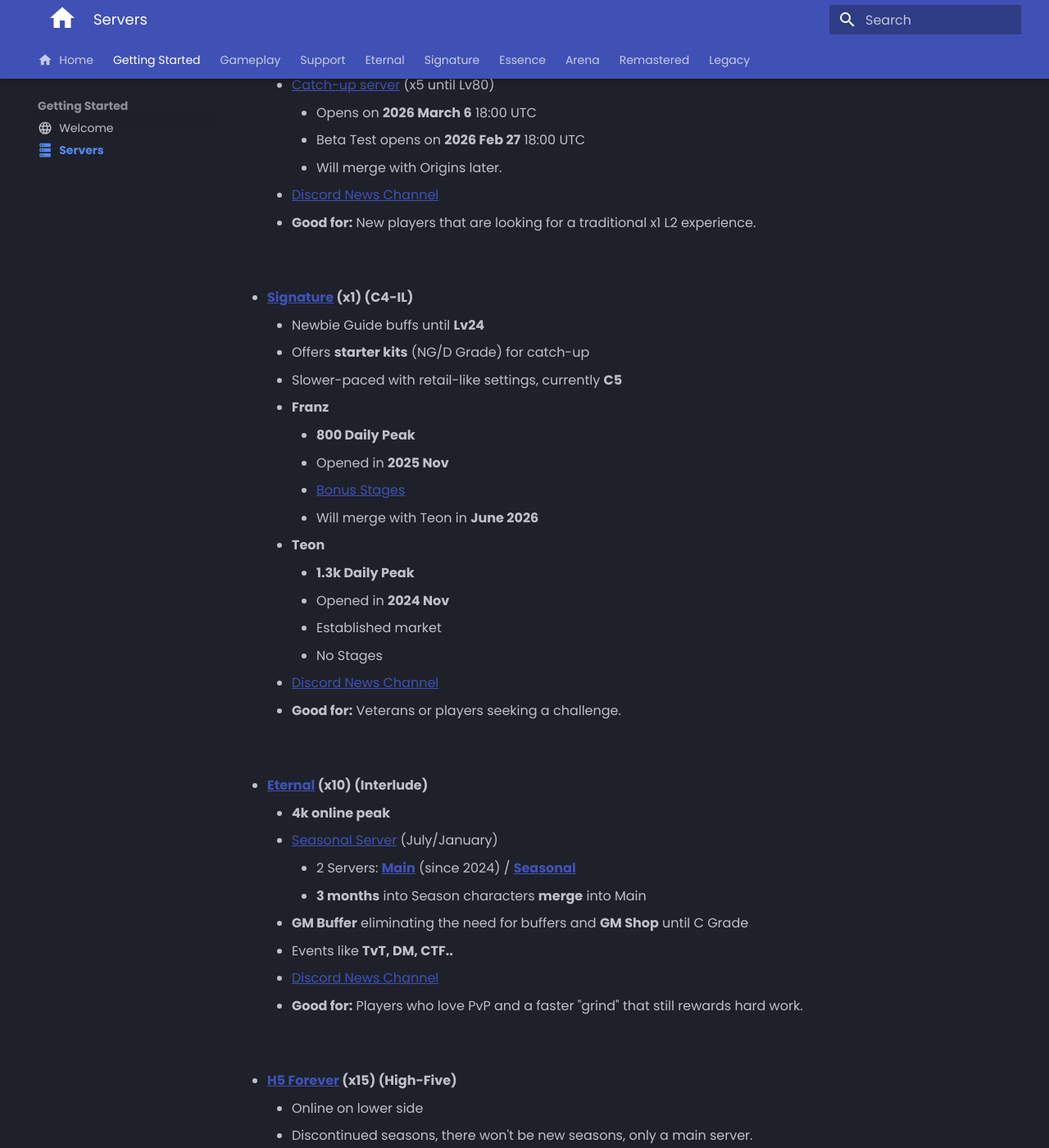
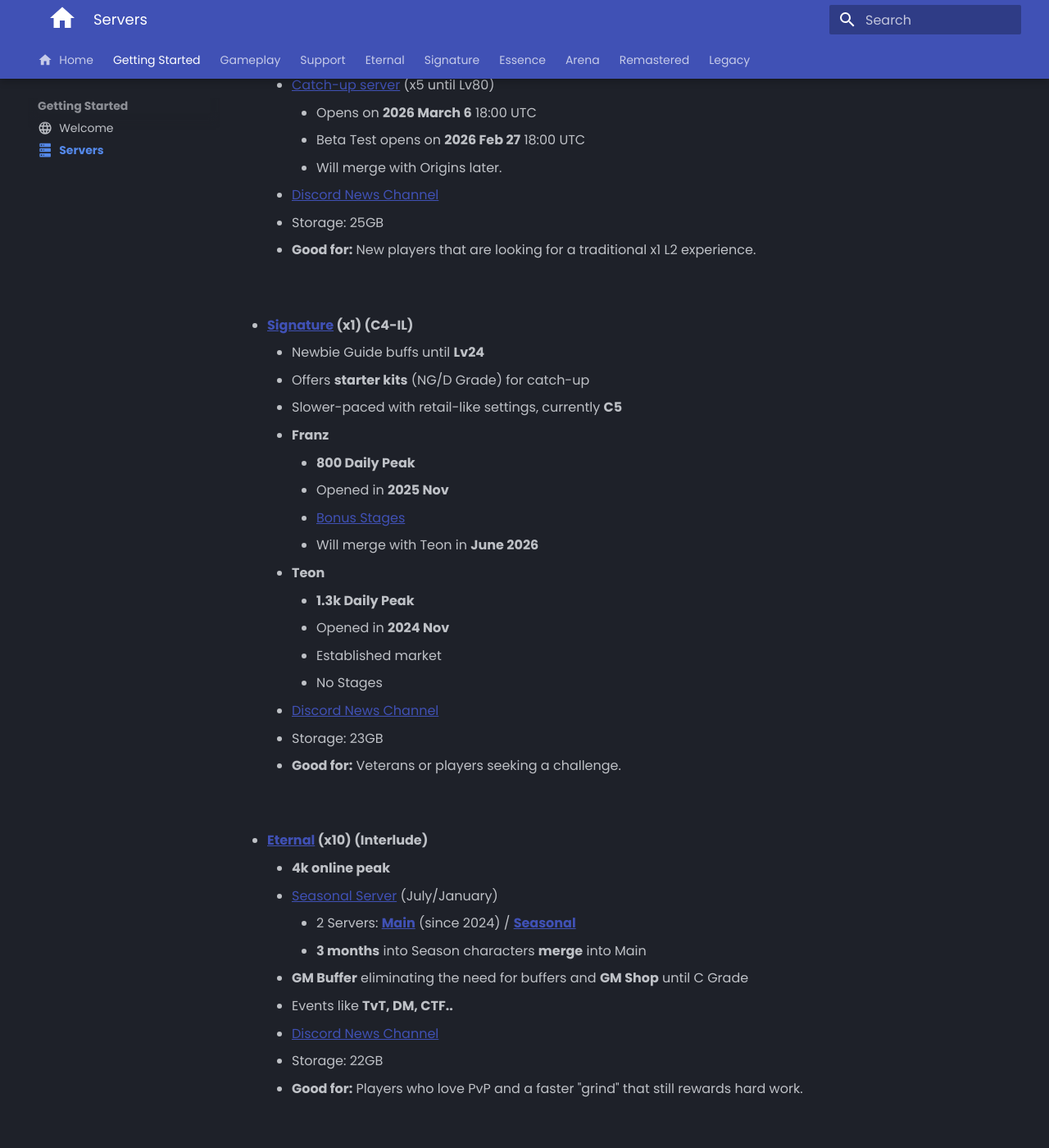
Before and after one commit to tab1-web/faq, an MkDocs documentation site: the page built from docs/getting-started/servers.md, in a window 1280 px wide and 1400 px high, scrolled down 609 px. Shown: the whole window at 82% size. Built offline with MkDocs 1.6.1 and Material for MkDocs 9.7.7, drawn with Linux system fonts in a browser that asks for light colours; some web fonts are replaced; comment, search, counter and statistics services are not loaded; some of the changed text lies outside the part shown.

Commit message:
adding storage to servers

```diff
--- a/docs/getting-started/servers.md
+++ b/docs/getting-started/servers.md
@@ -26,6 +26,7 @@
         - Beta Test opens on **2026 Feb 27** 18:00 UTC
         - Will merge with Origins later.
     - [Discord News Channel](https://discord.com/channels/622089207028121602/745643094560735242)
+    - Storage: 25GB
     - **Good for:** New players that are looking for a traditional x1 L2 experience.
 
 <br>
@@ -45,6 +46,7 @@
         - Established market
         - No Stages
     - [Discord News Channel](https://discord.com/channels/622089207028121602/1260153801608790037)
+    - Storage: 23GB
     - **Good for:** Veterans or players seeking a challenge.
 
 <br>
@@ -57,6 +59,7 @@
     - **GM Buffer** eliminating the need for buffers and **GM Shop** until C Grade
     - Events like **TvT, DM, CTF..**
     - [Discord News Channel](https://discord.com/channels/622089207028121602/1091647392836767864)
+    - Storage: 22GB
     - **Good for:** Players who love PvP and a faster "grind" that still rewards hard work.
 
 <br>
@@ -66,6 +69,7 @@
     - Discontinued seasons, there won't be new seasons, only a main server.
     - **GM Buffer** eliminating the need for buffers and **GM Shop** until S Grade
     - [Discord News Channel](https://discord.com/channels/622089207028121602/1150401109018558628)
+    - Storage: 22GB
     - **Good for:** H5 Enthusiasts
 
 <br>
```
Also changed, not shown: other parts of docs/getting-started/servers.md (+1 -0 lines).
